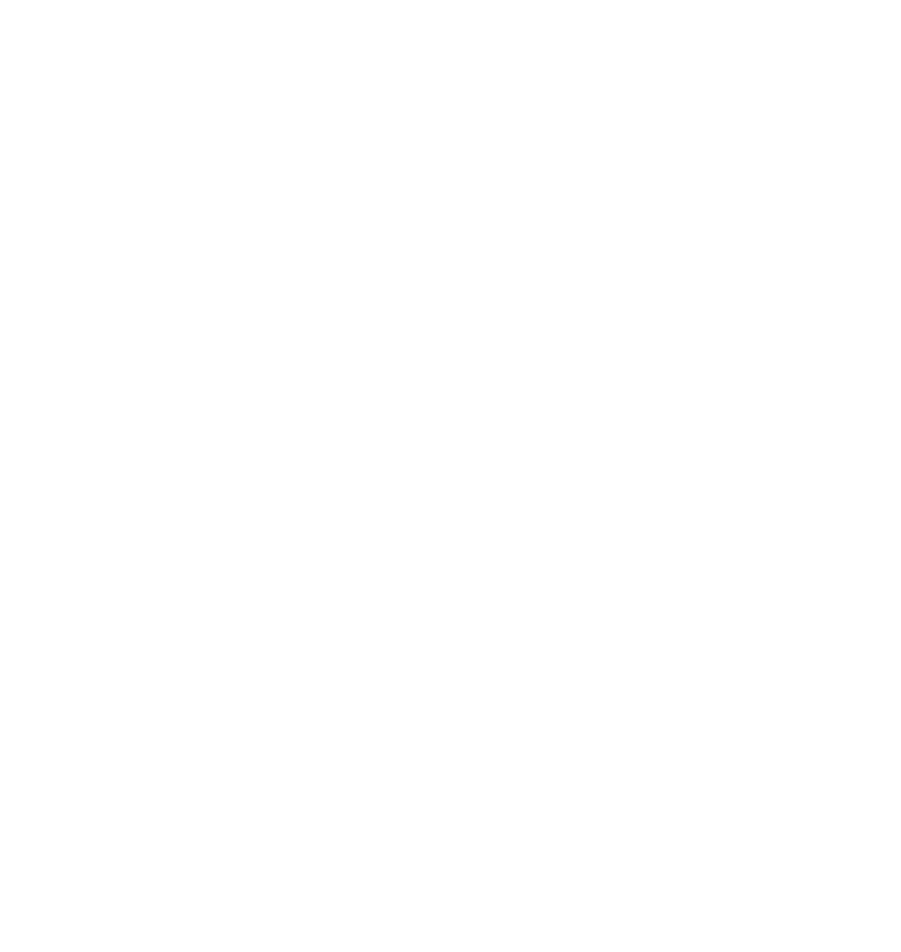
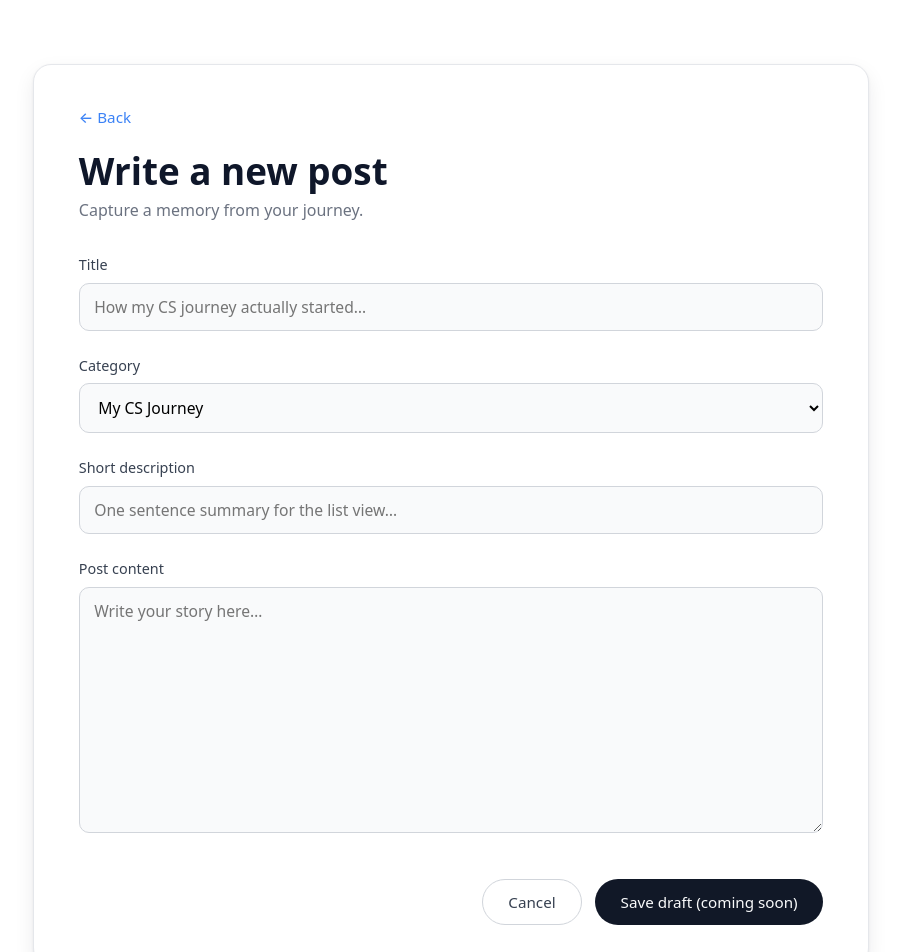
Before and after one commit to Sahil-Basumatary/personal-blog, a React (Vite) app in the folder client/: page /new-post in a window 1280 px wide. Before the commit this address had no page. Shown: the top 952 px of the page, without its empty margins (189-1090 px from the left). Before the commit the page ends 800 px from the top, so only its background shows below. Built offline with nearby package versions, Linux system fonts and the light colour scheme.

Commit message:
add new posts structure and route

```diff
--- a/client/src/App.jsx
+++ b/client/src/App.jsx
@@ -2,6 +2,7 @@ import { BrowserRouter, Routes, Route } from "react-router-dom";
 import HomePage from "./pages/HomePage";
 import BlogPage from "./pages/BlogPage";
 import SingleBlogPage from "./pages/SingleBlogPage";
+import NewPostPage from "./pages/NewPostPage";
 
 function App() {
   return (
@@ -10,6 +11,7 @@ function App() {
         <Route path="/" element={<HomePage />} />
         <Route path="/blog" element={<BlogPage />} />
         <Route path="/blog/:id" element={<SingleBlogPage />} />
+        <Route path="/new-post" element={<NewPostPage />} />
       </Routes>
     </BrowserRouter>
   );
--- a/client/src/pages/BlogPage.css
+++ b/client/src/pages/BlogPage.css
@@ -74,10 +74,21 @@
   transform: translateY(-1px);
 }
 
+.posts-section {
+  margin-top: 3rem;
+}
+
+.posts-section-title {
+  font-size: 1.6rem;
+  font-weight: 600;
+  margin-bottom: 1.5rem;
+  color: #111;
+}
+
 .posts-list {
   display: flex;
   flex-direction: column;
-  gap: 1.4rem;
+  gap: 1.8rem;
   margin-top: 1.5rem;
 }
 
@@ -169,15 +180,15 @@
 .post-card-title {
   font-size: 1.35rem;
   font-weight: 600;
-  margin-bottom: 0.35rem;
-  color: #0f0f0f;
+  color: #111;
+  margin-bottom: 0.65rem;
 }
 
 .post-card-excerpt {
   font-size: 1.05rem;
   color: #444;
+  margin-bottom: 1rem;
   line-height: 1.6;
-  margin-bottom: 0.9rem;
 }
 
 .post-card-meta {
--- a/client/src/pages/BlogPage.jsx
+++ b/client/src/pages/BlogPage.jsx
@@ -18,6 +18,8 @@ function BlogPage() {
     <div className="blog-page">
       {/* HEADER */}
       <section className="blog-header">
+        <div className="blog-header-top">
+          <div>
             <h1 className="blog-title">
               {categoryFilter
                 ? `Posts in "${categoryFilter.replace("-", " ")}"`
@@ -29,6 +31,15 @@ function BlogPage() {
                 ? "Filtered results based on your selection"
                 : "A collection of thoughts, stories and reflections from my journey."}
             </p>
+          </div>
+
+          <button
+            className="new-post-btn"
+            onClick={() => navigate("/new-post")}
+          >
+            + New post
+          </button>
+        </div>
       </section>
 
       {!categoryFilter && featuredPost && (
@@ -75,9 +86,7 @@ function BlogPage() {
               <div className="post-card-meta">
                 <span className="chip">{post.categoryLabel}</span>
                 <span>•</span>
-                <span>
-                  {new Date(post.date).toLocaleDateString("en-GB")}
-                </span>
+                <span>{new Date(post.date).toLocaleDateString("en-GB")}</span>
               </div>
             </Link>
           ))}
--- /dev/null
+++ b/client/src/pages/NewPostPage.css
@@ -0,0 +1,134 @@
+.new-post-page {
+  max-width: 900px;
+  margin: 0 auto;
+  padding: 4rem 2rem 5rem;
+  font-family: system-ui, -apple-system, BlinkMacSystemFont, "Inter", sans-serif;
+}
+
+.new-post-card {
+  background: #ffffff;
+  border-radius: 18px;
+  padding: 2.5rem 2.8rem;
+  box-shadow:
+    0 8px 20px rgba(15, 23, 42, 0.08),
+    0 1px 3px rgba(15, 23, 42, 0.06);
+  border: 1px solid #e5e7eb;
+}
+
+.new-post-title {
+  font-size: 2.3rem;
+  font-weight: 700;
+  margin-bottom: 0.4rem;
+  color: #0f172a;
+}
+
+.new-post-subtitle {
+  font-size: 1rem;
+  color: #6b7280;
+  margin-bottom: 2rem;
+}
+
+.back-link {
+  border: none;
+  background: none;
+  padding: 0;
+  margin-bottom: 1.5rem;
+  font-size: 0.95rem;
+  color: #3b82f6;
+  cursor: pointer;
+}
+
+.back-link:hover {
+  text-decoration: underline;
+}
+
+.new-post-form {
+  display: flex;
+  flex-direction: column;
+  gap: 1.5rem;
+}
+
+.field span {
+  display: block;
+  font-size: 0.9rem;
+  font-weight: 500;
+  color: #374151;
+  margin-bottom: 0.45rem;
+}
+
+.field input,
+.field select,
+.field textarea {
+  width: 100%;
+  padding: 0.75rem 0.9rem;
+  border-radius: 10px;
+  border: 1px solid #d1d5db;
+  font-size: 0.98rem;
+  font-family: inherit;
+  outline: none;
+  transition: border-color 0.15s ease, box-shadow 0.15s ease;
+  background: #f9fafb;
+}
+
+.field textarea {
+  resize: vertical;
+}
+
+.field input:focus,
+.field select:focus,
+.field textarea:focus {
+  border-color: #3b82f6;
+  box-shadow: 0 0 0 1px rgba(59, 130, 246, 0.3);
+  background: #ffffff;
+}
+
+.form-actions {
+  margin-top: 1rem;
+  display: flex;
+  justify-content: flex-end;
+  gap: 0.8rem;
+}
+
+.primary-btn,
+.ghost-btn {
+  border-radius: 999px;
+  padding: 0.75rem 1.6rem;
+  font-size: 0.95rem;
+  font-weight: 500;
+  cursor: pointer;
+  border: none;
+}
+
+.primary-btn {
+  background: #111827;
+  color: #f9fafb;
+}
+
+.primary-btn:hover {
+  background: #020617;
+}
+
+.ghost-btn {
+  background: transparent;
+  border: 1px solid #d1d5db;
+  color: #374151;
+}
+
+.ghost-btn:hover {
+  background: #f3f4f6;
+}
+
+@media (max-width: 640px) {
+  .new-post-card {
+    padding: 2rem 1.5rem;
+  }
+
+  .new-post-title {
+    font-size: 1.9rem;
+  }
+
+  .form-actions {
+    flex-direction: column-reverse;
+    align-items: stretch;
+  }
+}
--- /dev/null
+++ b/client/src/pages/NewPostPage.jsx
@@ -0,0 +1,113 @@
+import { useState } from "react";
+import { useNavigate } from "react-router-dom";
+import "./NewPostPage.css";
+
+function NewPostPage() {
+  const navigate = useNavigate();
+  const [form, setForm] = useState({
+    title: "",
+    category: "cs-journey",
+    excerpt: "",
+    content: "",
+  });
+
+  function handleChange(e) {
+    const { name, value } = e.target;
+    setForm((prev) => ({ ...prev, [name]: value }));
+  }
+
+  function handleSubmit(e) {
+    e.preventDefault();
+
+    console.log("New post data:", form);
+
+    alert("Post creation coming soon. Form data logged in console.");
+    navigate("/blog");
+  }
+
+  return (
+    <div className="new-post-page">
+      <div className="new-post-card">
+        <button
+          className="back-link"
+          type="button"
+          onClick={() => navigate(-1)}
+        >
+          ← Back
+        </button>
+
+        <h1 className="new-post-title">Write a new post</h1>
+        <p className="new-post-subtitle">
+          Capture a memory from your journey.
+        </p>
+
+        <form className="new-post-form" onSubmit={handleSubmit}>
+          <label className="field">
+            <span>Title</span>
+            <input
+              type="text"
+              name="title"
+              value={form.title}
+              onChange={handleChange}
+              placeholder="How my CS journey actually started…"
+              required
+            />
+          </label>
+
+          <label className="field">
+            <span>Category</span>
+            <select
+              name="category"
+              value={form.category}
+              onChange={handleChange}
+            >
+              <option value="cs-journey">My CS Journey</option>
+              <option value="life-in-london">Life in London</option>
+              <option value="motivation">Motivation</option>
+              <option value="tools">Tools & Resources</option>
+            </select>
+          </label>
+
+          <label className="field">
+            <span>Short description</span>
+            <input
+              type="text"
+              name="excerpt"
+              value={form.excerpt}
+              onChange={handleChange}
+              placeholder="One sentence summary for the list view…"
+              required
+            />
+          </label>
+
+          <label className="field">
+            <span>Post content</span>
+            <textarea
+              name="content"
+              value={form.content}
+              onChange={handleChange}
+              rows={10}
+              placeholder="Write your story here…"
+              required
+            />
+          </label>
+
+          <div className="form-actions">
+            <button
+              type="button"
+              className="ghost-btn"
+              onClick={() => navigate("/blog")}
+            >
+              Cancel
+            </button>
+            <button type="submit" className="primary-btn">
+              Save draft (coming soon)
+            </button>
+          </div>
+        </form>
+      </div>
+    </div>
+  );
+}
+
+export default NewPostPage;
```
Lines whose indentation alone changed are shown as unchanged.
